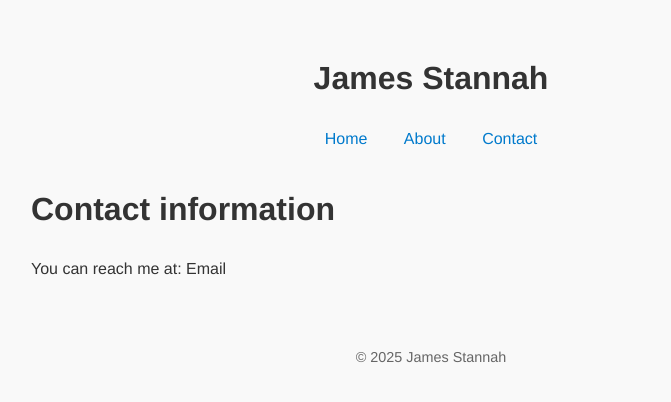
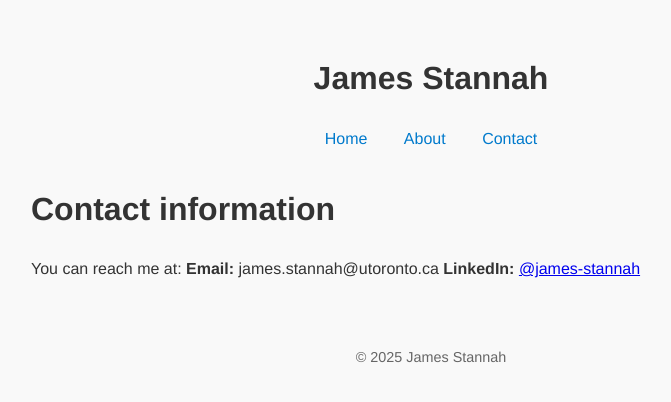
Before and after one commit to jamesstannah/jamesstannah.github.io, a Jekyll site: the page built from contact.md, in a window 1280 px wide. Shown: the top 402 px of the page, without its empty margins (209-880 px from the left). Built offline with Jekyll 4.4.1, drawn with Linux system fonts in a browser that asks for light colours.

Commit message:
Update contact.md

```diff
--- a/contact.md
+++ b/contact.md
@@ -1,7 +1,10 @@
 ---
 layout: default
 title: Contact
+permalink: /contact/
 ---
 
 # Contact information
-You can reach me at: Email
+You can reach me at:
+**Email:** james.stannah@utoronto.ca
+**LinkedIn:** [@james-stannah](www.linkedin.com/in/james-stannah)
```
